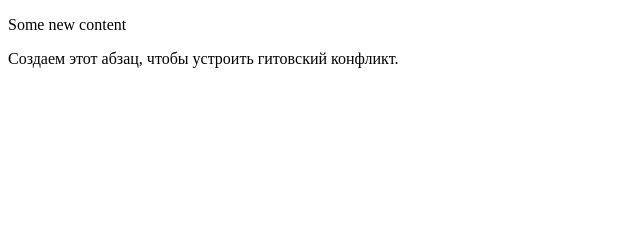
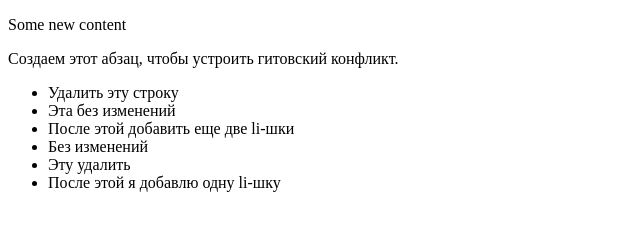
Before and after one commit to vyprik/test, a plain HTML site: page index.html in a window 1280 px wide. Shown: the whole page, without its empty margins (0-640 px from the left). Drawn offline with Linux system fonts and the light colour scheme.

Commit message:
новая рыба для игр с конфликтами в гите

```diff
--- a/index.html
+++ b/index.html
@@ -11,6 +11,26 @@
 	<p>
 		Создаем этот абзац, чтобы устроить гитовский конфликт.
 	</p>
+	<ul>
+		<li>
+			Удалить эту строку
+		</li>
+		<li>
+			Эта без изменений
+		</li>
+		<li>
+			После этой добавить еще две li-шки
+		</li>
+		<li>
+			Без изменений
+		</li>
+		<li>
+			Эту удалить
+		</li>
+		<li>
+			После этой я добавлю одну li-шку
+		</li>
+	</ul>
 
 </body>
 </html>
```
